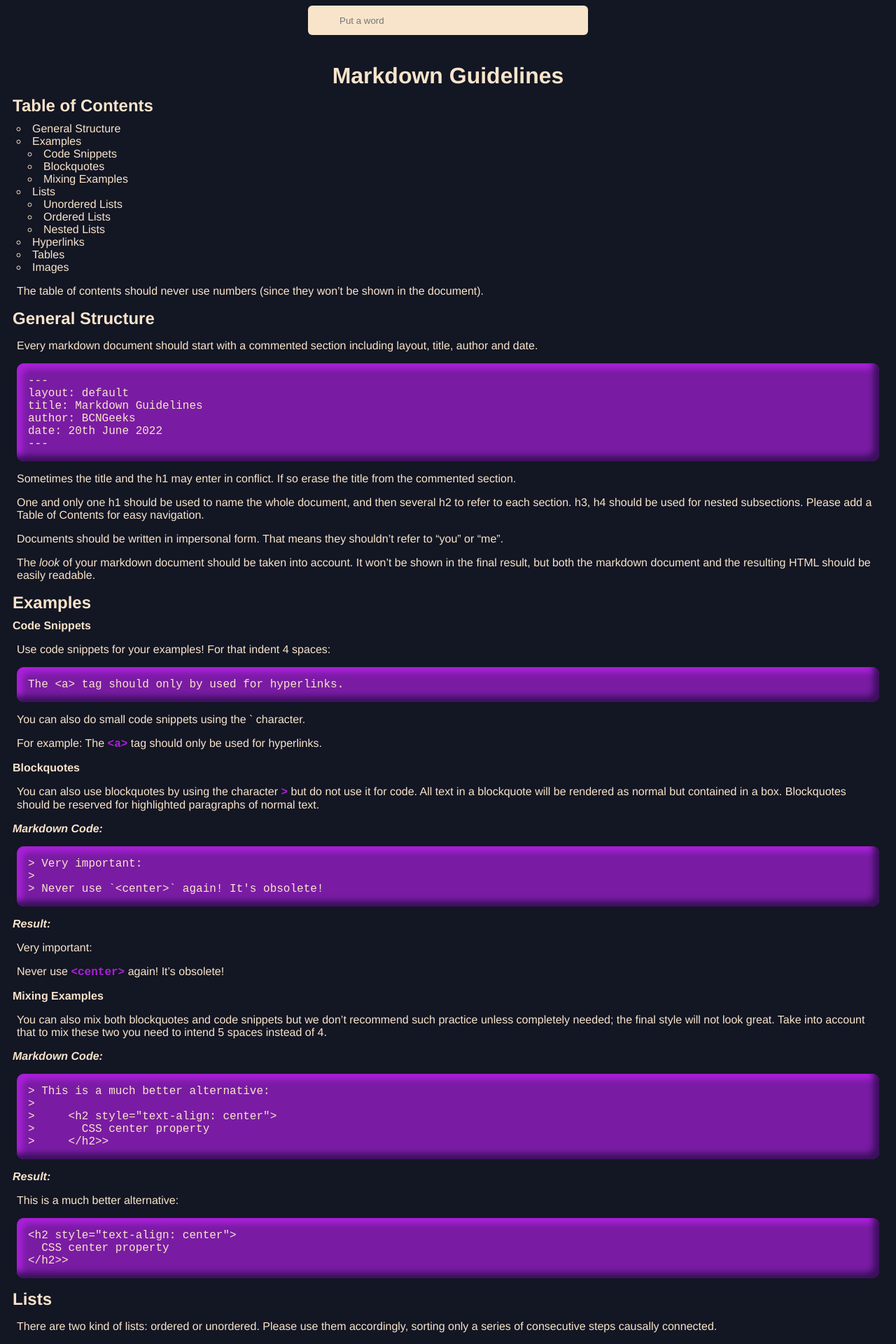
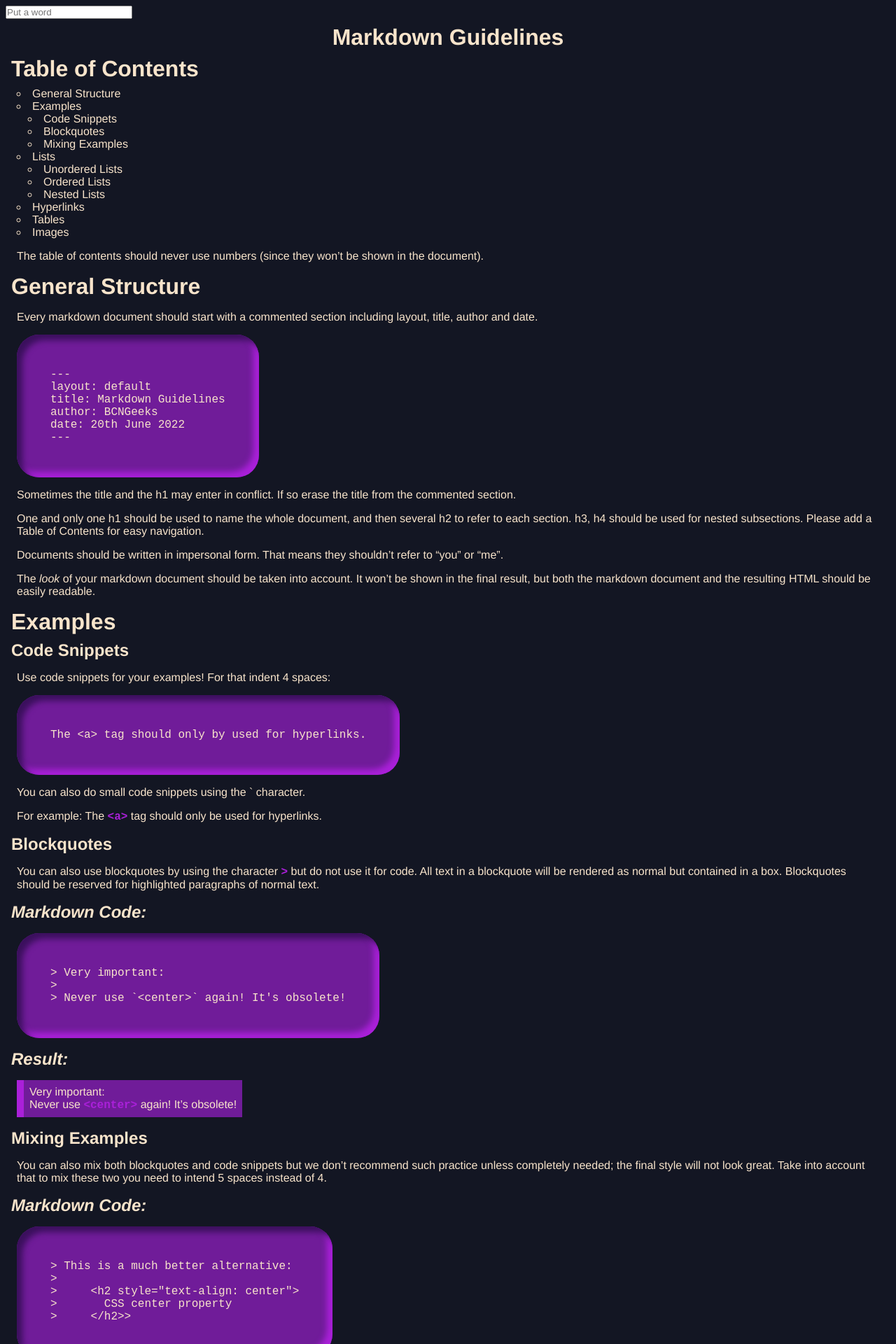
Before and after one commit to BCNGEEKS/Geekateca, a Jekyll site: the page built from Documentation/MarkdownGuidelines.md, in a window 1280 px wide. Shown: the top 1920 px of the page at 70% size. Built offline with Jekyll 4.4.1, drawn with Linux system fonts in a browser that asks for light colours.

Commit message:
Style Update
Update done with media queries incorporated

```diff
--- a/style/style.css
+++ b/style/style.css
@@ -3,61 +3,31 @@
     --ff-secondary: 'Courier New', Courier, monospace;
     --clr-dark: #131623;
     --clr-light: #f8e4cb;
-    --clr-main: #791ca3;
+    --clr-main: #701c99;
     --clr-cmp1: #aa20d9;
     --clr-cmp2: #3b105d;
-
 }
 
 *{
     margin: 0;
+    box-sizing: border-box;
     padding: 0;
-    box-sizing: border-box;
+
 }
 
 html{
     height: 100%;
+    background-color: var(--clr-dark);
+    font-size: 16px;
     font-family: var(--ff-primary);
     color: var(--clr-light);
-    background-color: var(--clr-dark);
-    font-size: 16px;
 }
 .container{
     position: relative;
     padding: 0.5rem;
 }
 
-/*--SearchBox--*/
-
-.search-box{
-    position: relative;
-    height: 42px;
-    max-width: 400px;
-    margin: 0 auto 40px;
-}
-
-.search-box>input{
-    position: absolute;
-    height: 100%;
-    width: 100%;
-    outline: none;
-    border: none;
-    background-color: var(--clr-light);
-    padding: 0 15px 0 45px;
-    color: var(--clr-dark);
-    border-radius: 6px;
-}
-
-.search-box>i{
-    position: absolute;
-    z-index: 1;
-    color: var(--clr-cmp2);
-    top: 50%;
-    left: 15px;
-    font-size: 20px;
-    transform: translateY(-50%);
-}
-/*--HEADER--*/
+/*--HEADERS--*/
 
 h1,
 h2,
@@ -65,63 +35,107 @@
 h4,
 h5,
 h6{
-    font-size: 1rem;
-    margin:10px;
     display:block;
+    margin:0.5rem;
+    font-size: 1.5rem;
     color:var(--clr-light);
 }
 
 h1{
-    margin: 0 auto;
-    font-size: 2rem;
+    font-size: 3rem;
     text-align: center;
 }
 
 h2{
-    font-size: 1.5rem;
+    font-size: 2rem;
 }
 
-/*--LIST--*/
+@media screen and (min-width:480px){
+    h1{
+        font-size: 2rem;
+    }
+}
+
+/*--LISTS--*/
 
 ul{
     list-style: circle inside;
 }
 
 li{
-    margin: 0 1rem;
+    margin: 0.5rem 1rem;
 }
 
 li>a{
     text-decoration: none;
+    font-size: 1.5rem;
     color: var(--clr-light);
+}
+@media screen and (min-width:480px){
+    li{
+        margin:0 1rem;
+    }
+    li>a{
+        font-size:1rem;
+    }
 }
 
 /*--TABLES--*/
 
 table,th,td{
-
-    margin:0 5% 2rem;
-    padding: 0 1rem;
+    margin:0 1rem 2rem;
+    border: 1px solid var(--clr-light);
+    padding: 1rem 1rem;
+}
+th{
+    font-size: 1.2rem;
 }
 
 table{
+    width: fit-content;
     width: 90%;
     border-collapse: collapse;
 }
+
+@media screen and (min-width:480px){
+    table,th,td{
+        padding: 0 1rem;
+        border:none;
+    }
+    table{
+        max-width: 90%;
+        width: auto;
+    }
+}
+
+/*--BLOCKQUOTE--*/
+blockquote{
+    display: block;
+    margin: 1rem;
+    border-left: 10px solid var(--clr-cmp1);
+    width: fit-content;
+    padding:0.5rem;
+    background-color: var(--clr-main);
+}
+
 /*--P--*/
-
 p{
     margin:1rem;
     font-size: 1rem;
 }
+blockquote>p{
+    margin: auto;
+}
+
 /*--CODE--*/
 
 pre{
     display: block;
     margin: 1rem;
+    box-shadow: 0.5rem 0.5rem 0.5rem var(--clr-cmp2) inset, -0.5rem -0.5rem 0.5rem var(--clr-cmp1) inset;
+    border-radius: 2rem;
+    padding:2rem;
     background-color:var(--clr-main);
-    border-radius: 10px;
-    box-shadow: -0.5rem -0.5rem 0.5rem var(--clr-cmp2) inset, 0.5rem 0.5rem 0.5rem var(--clr-cmp1) inset;
 }
 pre>code{
     display: block;
@@ -131,3 +145,16 @@
     color: var(--clr-cmp1);
     font-weight: bold;
 }
+
+/*--IMAGES--*/
+
+img{
+    display: block;
+    margin:1rem;
+    width: 100%;
+}
+@media screen and (min-width:480px){
+    pre{
+        width: fit-content;
+    }
+}
```
